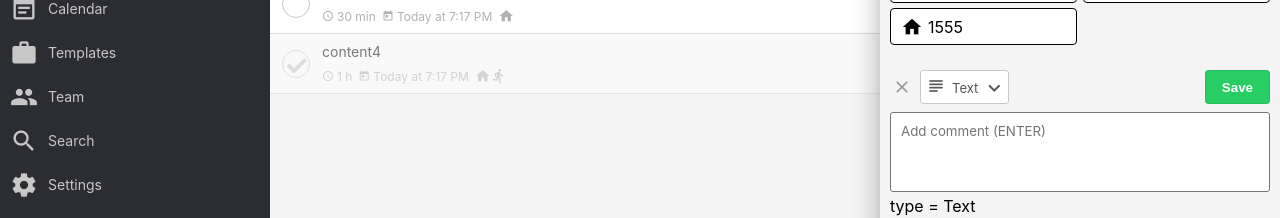
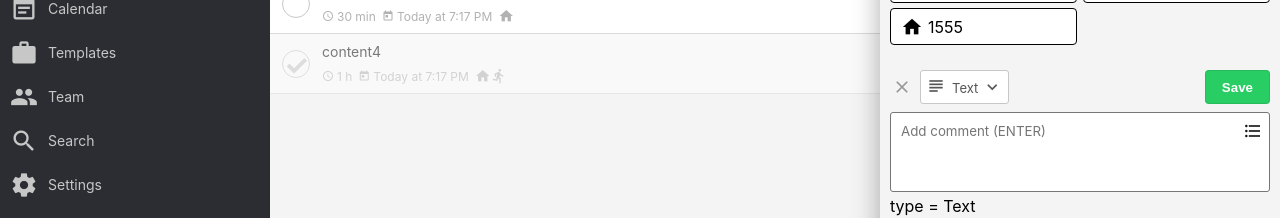
Before and after one commit to rafalrybicki/nozbe, a React (Create React App) app: page /inbox in a window 1280 px wide. Shown: the part 189-407 px from the top of the page. Built offline with nearby package versions, Linux system fonts and the light colour scheme.

Commit message:
Refactor CommentTypePicker

```diff
--- a/src/components/TaskDetails/SelectCommentType.css
+++ b/src/components/TaskDetails/CommentTypePicker.css
@@ -14,7 +14,7 @@
 .select .down {
   position: absolute;
   right: 0;
-  top: 4.5px;
+  top: 6px;
   margin-right: 2px;
 }
 
--- /dev/null
+++ b/src/components/TaskDetails/CommentTypePicker.js
@@ -0,0 +1,62 @@
+import React, { useState } from 'react';
+import './CommentTypePicker.css'
+import Icon from '@material-ui/core/Icon';
+
+function CommentTypePicker(props) {
+  const options = [
+    { value: 'Text', icon: 'subject' },
+    { value: 'Checklist', icon: 'format_list_bulleted' },
+    { value: 'Attachment', icon: 'attach_file' },
+  ];
+
+  const [current, setCurrenValue] = useState(options.find(el => el.type = props.type));
+
+  const toggleOptions = (e) => {
+    const commentTypePicker = document.querySelector('.options')
+
+    if (commentTypePicker.classList.contains('hide')) {
+      commentTypePicker.classList.remove('hide');
+      document.addEventListener('click', hideOptions)
+    } else {
+      const index = e.currentTarget.getAttribute('data-id');
+      const type = e.currentTarget.getAttribute('data-value')
+      setCurrenValue(options[index]);
+      commentTypePicker.classList.add('hide');
+      props.setType(type)
+    }
+  }
+
+  const hideOptions = (e) => {
+    if (!e.target.classList.contains('option') || !e.target.parentElement.classList.contains('option')) {
+      document.querySelector('.options').classList.add('hide');
+    }
+    document.removeEventListener('click', hideOptions)
+  }
+
+  return (
+    <div className="select" >
+      <div className="option" onClick={toggleOptions}>
+        <Icon className="down">expand_more</Icon>
+        <Icon>{current.icon}</Icon>
+        <span>{current.value}</span>
+      </div>
+
+      <div className="options hide" >
+        {options.map((option, i) =>
+          <div
+            className={option.value === current.value ? "option active" : "option"}
+            data-value={option.value}
+            key={i}
+            data-id={i}
+            onClick={toggleOptions}
+          >
+            <Icon>{option.icon}</Icon>
+            <span>{option.value}</span>
+          </div>
+        )}
+      </div>
+    </div>
+  );
+}
+
+export default CommentTypePicker;
--- a/src/components/TaskDetails/NewComment.css
+++ b/src/components/TaskDetails/NewComment.css
@@ -43,3 +43,13 @@
   color: #999;
   cursor: pointer;
 }
+
+.new-comment .new-comment-checklist {
+  position: absolute;
+  top: 58px;
+  right: 10px;
+  padding: 3px;
+  color: #151515;
+  font-size: 20px;
+  cursor: pointer;
+}
--- a/src/components/TaskDetails/NewComment.js
+++ b/src/components/TaskDetails/NewComment.js
@@ -1,6 +1,6 @@
 import React, { useState } from 'react';
 import './NewComment.css'
-import SelectCommentType from './SelectCommentType'
+import CommentTypePicker from './CommentTypePicker'
 import Icon from '@material-ui/core/Icon';
 
 function NewComment(props) {
@@ -8,10 +8,11 @@ function NewComment(props) {
   return (
     <div className="new-comment">
       <Icon className="close">close</Icon>
-      <SelectCommentType setType={(type) => setType(type)}/>
+      <CommentTypePicker setType={(type) => setType(type)} type={type} />
       <button>Save</button>
       <textarea placeholder="Add comment (ENTER)" />
       type = {type}
+      <Icon className="new-comment-checklist">format_list_bulleted</Icon>
     </div>
   );
 }
--- a/src/components/TaskDetails/SelectCommentType.js
+++ /dev/null
@@ -1,53 +0,0 @@
-import React, { useState } from 'react';
-import './SelectCommentType.css'
-import Icon from '@material-ui/core/Icon';
-
-function SelectCommentType(props) {
-  const options = [
-    { value: 'Text', icon: 'subject' },
-    { value: 'Checklist', icon: 'list' },
-    { value: 'Attachment', icon: 'attach_file' },
-  ];
-
-  const [current, setValue] = useState(options[0]);
-
-  const showOptions = (e) => {
-    document.querySelector('.options').classList.remove('hide')
-  }
-
-  const hideOptions = (e) => {
-    e.stopPropagation()
-    const index = e.currentTarget.getAttribute('data-id');
-    const type = e.currentTarget.getAttribute('data-value')
-    setValue(options[index]);
-    document.querySelector('.options').classList.add('hide')
-    props.setType(type)
-  }
-
-  return (
-    <div className="select" onClick={showOptions}>
-      <Icon className="down">expand_more</Icon>
-      <div className="option" data-value={current.value}>
-        <Icon>{current.icon}</Icon>
-        <span>{current.value}</span>
-      </div>
-
-      <div className="options hide" >
-        {options.map((option, i) =>
-          <div
-            className={option.value === current.value ? "option active" : "option"}
-            data-value={option.value}
-            key={i}
-            data-id={i}
-            onClick={hideOptions}
-          >
-            <Icon>{option.icon}</Icon>
-            <span>{option.value}</span>
-          </div>
-        )}
-      </div>
-    </div>
-  );
-}
-
-export default SelectCommentType;
--- a/src/components/Tasks.js
+++ b/src/components/Tasks.js
@@ -148,7 +148,7 @@ class Tasks extends Component {
   render() {
     const { project, viewMode, selectedTask } = this.state
     return (
-      <div className="tasks show-details">
+      <div className="tasks show-details" >
         <Toolbar
           title={project}
           viewMode={viewMode}
```
